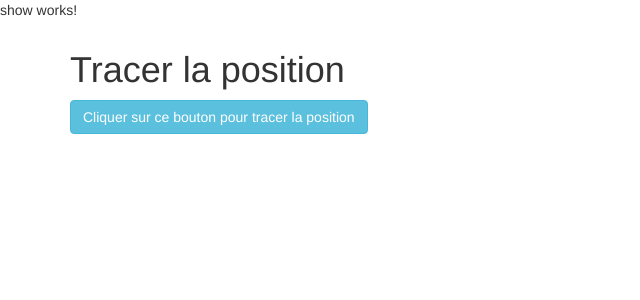
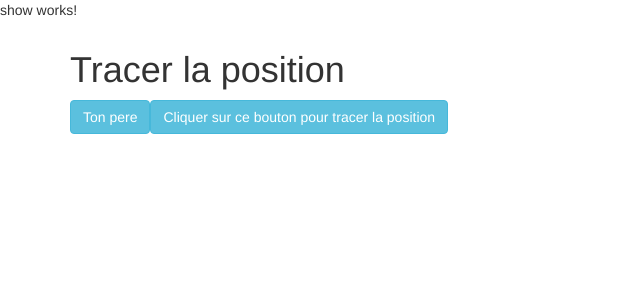
Before and after one commit to garnierpascalweb/here-i-am, an Angular app: page / in a window 1280 px wide. Shown: the top 300 px of the page, without its empty margins (0-640 px from the left). Built offline with nearby package versions, Linux system fonts and the light colour scheme.

Commit message:
2.0.0: mark: MarkComponent: mise en page

```diff
--- a/src/app/mark/mark.component.html
+++ b/src/app/mark/mark.component.html
@@ -1,5 +1,5 @@
 <div class="container">
     <h1>Tracer la position</h1>
-    {{messageText}}
+    <div [class]="messageClass">{{messageText}}</div>
     <button type="button" class="btn btn-info">Cliquer sur ce bouton pour tracer la position</button>
 </div>
--- a/src/app/mark/mark.component.ts
+++ b/src/app/mark/mark.component.ts
@@ -10,8 +10,18 @@ export class MarkComponent {
   messageClass: string;
 
   constructor(){
-    this.messageText = '';
-    this.messageClass = '';
+    this.messageText = 'Ton pere';
+    this.messageClass = 'btn btn-info';
+  }
+
+  /**
+   * Click sur le bouton
+   * @since 2.0.0
+   */
+  onClickButton() {
+    //console.log('')
+    this.messageText = 'Envoi de la position en cours';
+    this.messageClass = 'btn btn-warning';
   }
 
 }
```
